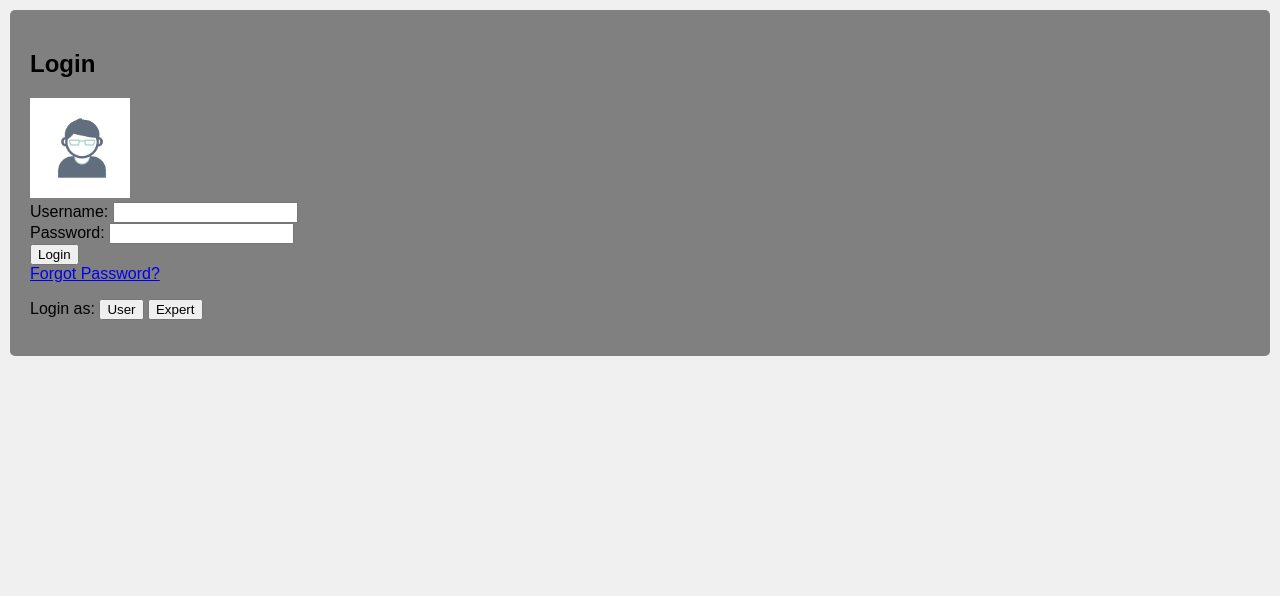
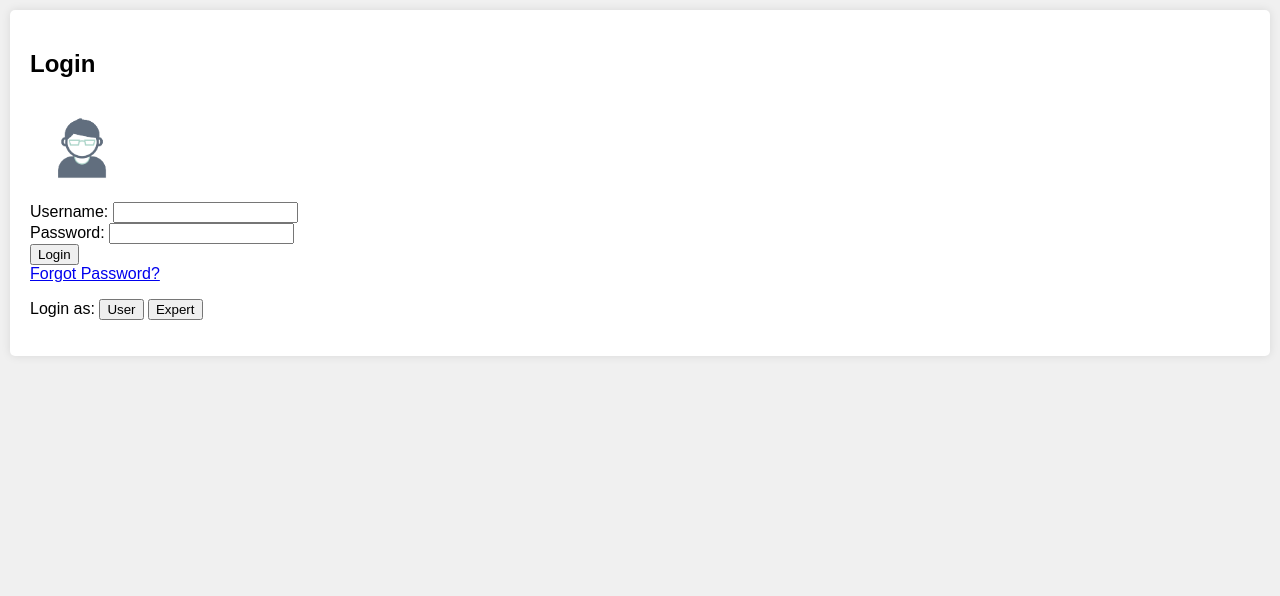
Before and after one commit to Louie-pixel/Tranquil-talk, a PHP site: page / in a window 1280 px wide. Shown: the part 48-644 px from the top of the page. Run offline with PHP 8.4, Linux system fonts and the light colour scheme.

Commit message:
Update app.css

```diff
--- a/app.css
+++ b/app.css
@@ -1,12 +1,12 @@
-/* app.css */
-
 /* Global styles */
 body {
   font-family: Arial, sans-serif;
   background-color: #f0f0f0; /* Light grey background */
   margin: 0;
   padding: 0;
+  color: black; /* Set text color to black */
 }
+
 header {
   background-color: #4CAF50;
   color: white;
@@ -39,7 +39,6 @@ header nav ul li a:hover {
 main {
   flex: 1; /* Take remaining vertical space */
   padding: 20px;
-  color: black; /* Set text color to black */
 }
 
 footer {
@@ -61,10 +60,11 @@ footer {
 .component-expertprofile,
 .component-userprofile,
 .component-home {
-  background-color: grey; /* Change background color to grey for components */
+  background-color: white; /* White background for components */
   padding: 20px;
   margin: 10px;
   border-radius: 5px;
+  box-shadow: 0 0 10px rgba(0, 0, 0, 0.1); /* Add shadow for visual appeal */
 }
 
 .small-img {
```
